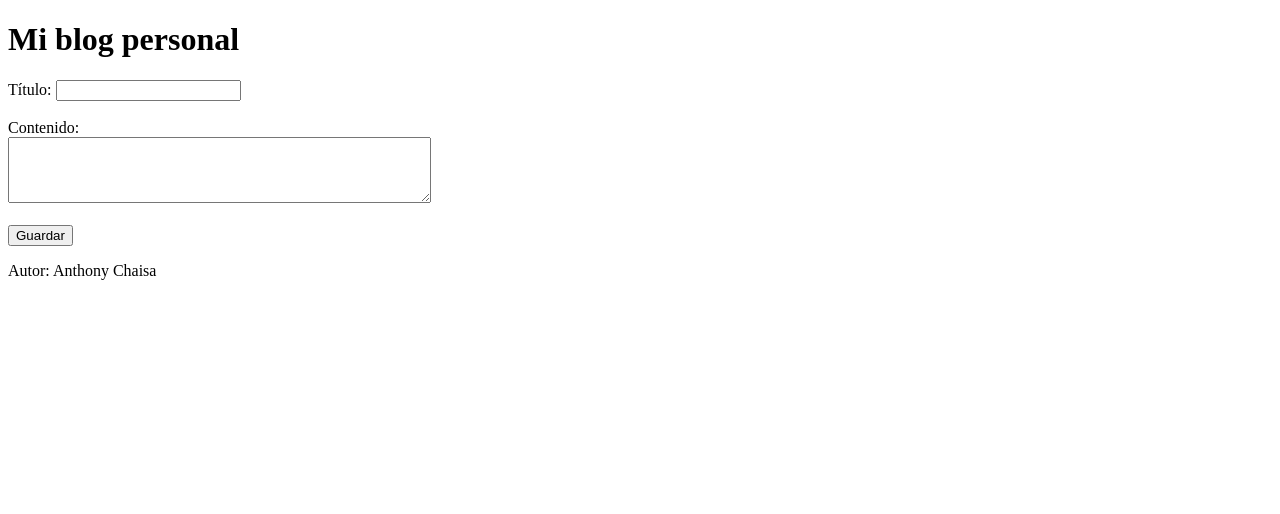
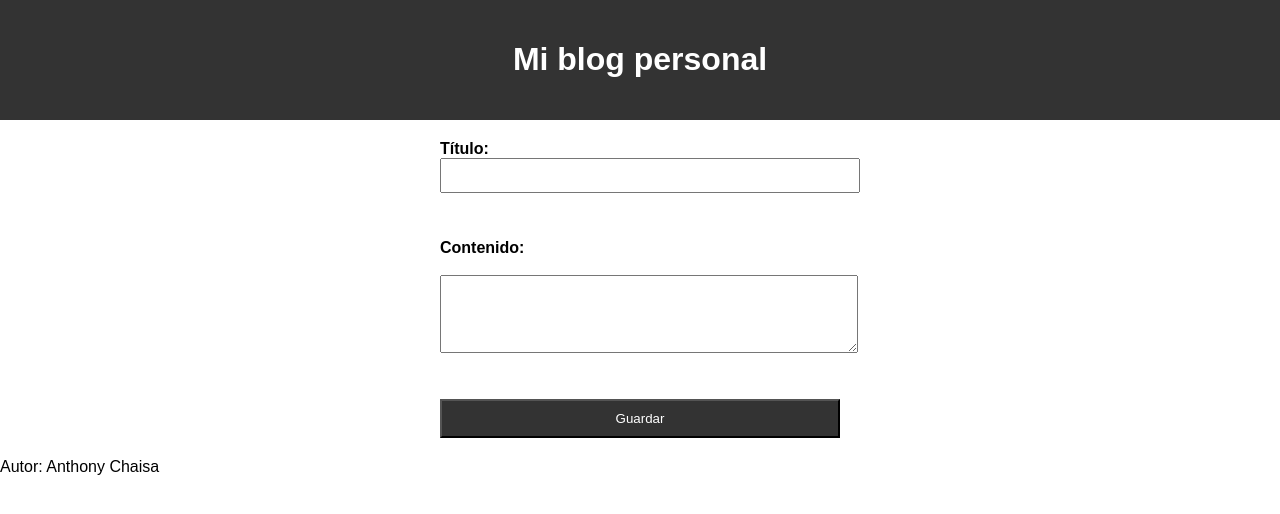
Before and after one commit to ianthony4/PWEB2-LAB05, a Django app: page / in a window 1280 px wide. Shown: the top 514 px of the page. Run offline with Django 4.2, Linux system fonts and the light colour scheme.

Commit message:
Creando la hoja de estilos para la pagina

```diff
--- a/Env-Lab05/src/blog/templates/index.html
+++ b/Env-Lab05/src/blog/templates/index.html
@@ -5,6 +5,7 @@
         <meta charset="UTF-8">
         <meta name="viewport" content="width=device-width, initial-scale=1.0">
         <title>Mi blog personal</title>
+        <link rel="stylesheet" type="text/css" href="style.css">
     </head>
     <body>
         <header>
--- /dev/null
+++ b/Env-Lab05/src/blog/templates/style.css
@@ -0,0 +1,40 @@
+body {
+    font-family: Arial, sans-serif;
+    margin: 0;
+    padding: 0;
+}
+
+header {
+    background-color: #333;
+    color: #fff;
+    padding: 20px;
+    text-align: center;
+}
+
+main {
+    margin: 20px;
+}
+
+form {
+    display: flex;
+    flex-direction: column;
+    max-width: 400px;
+    margin: 0 auto;
+}
+
+label {
+    font-weight: bold;
+}
+
+input[type="text"],
+textarea {
+    width: 100%;
+    padding: 8px;
+    margin-bottom: 10px;
+}
+
+input[type="submit"] {
+    background-color: #333;
+    color: #fff;
+    padding: 10px 20px;
+}
```
Also changed, not shown: Env-Lab05/src/blog/db.sqlite3.
